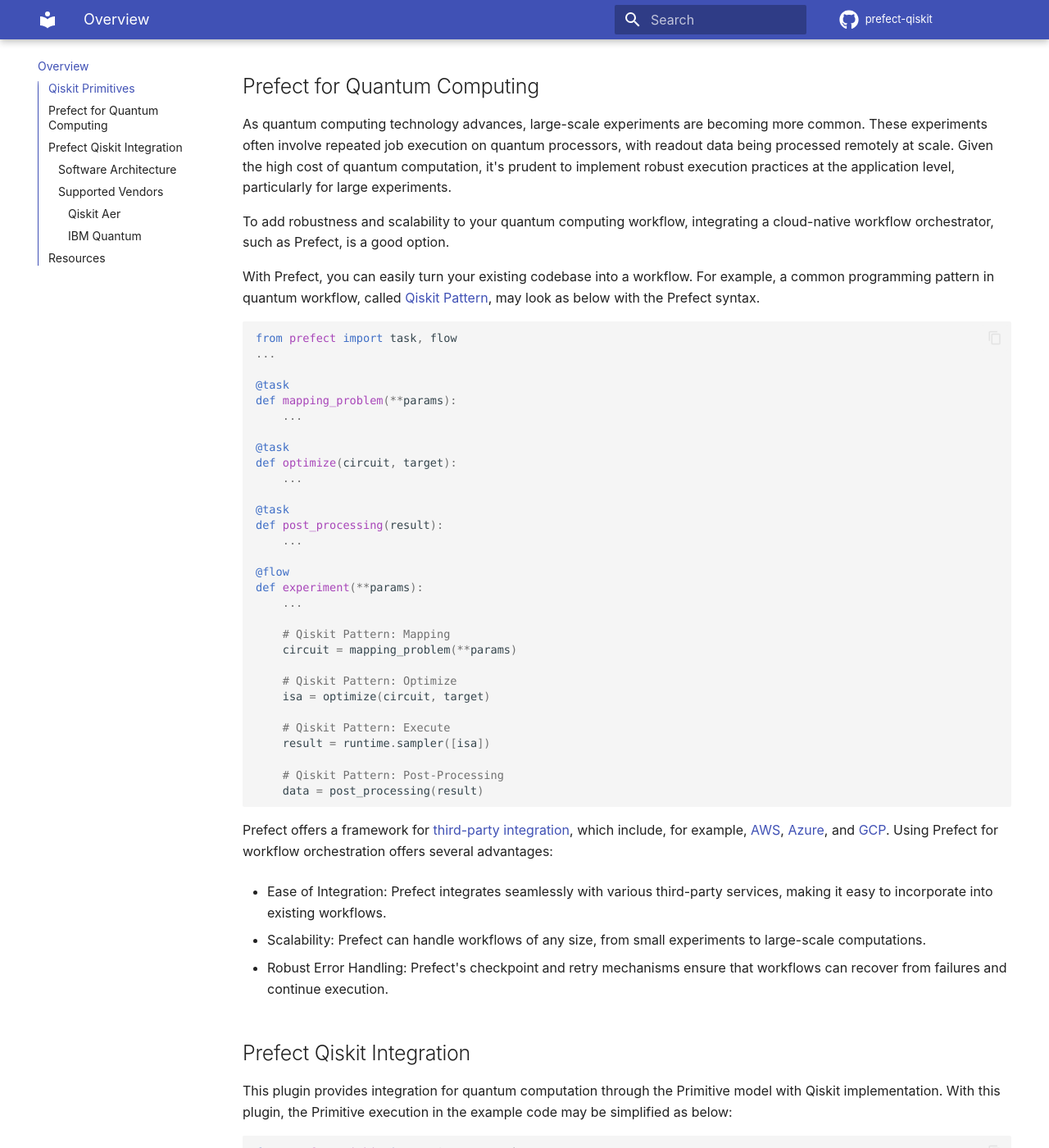
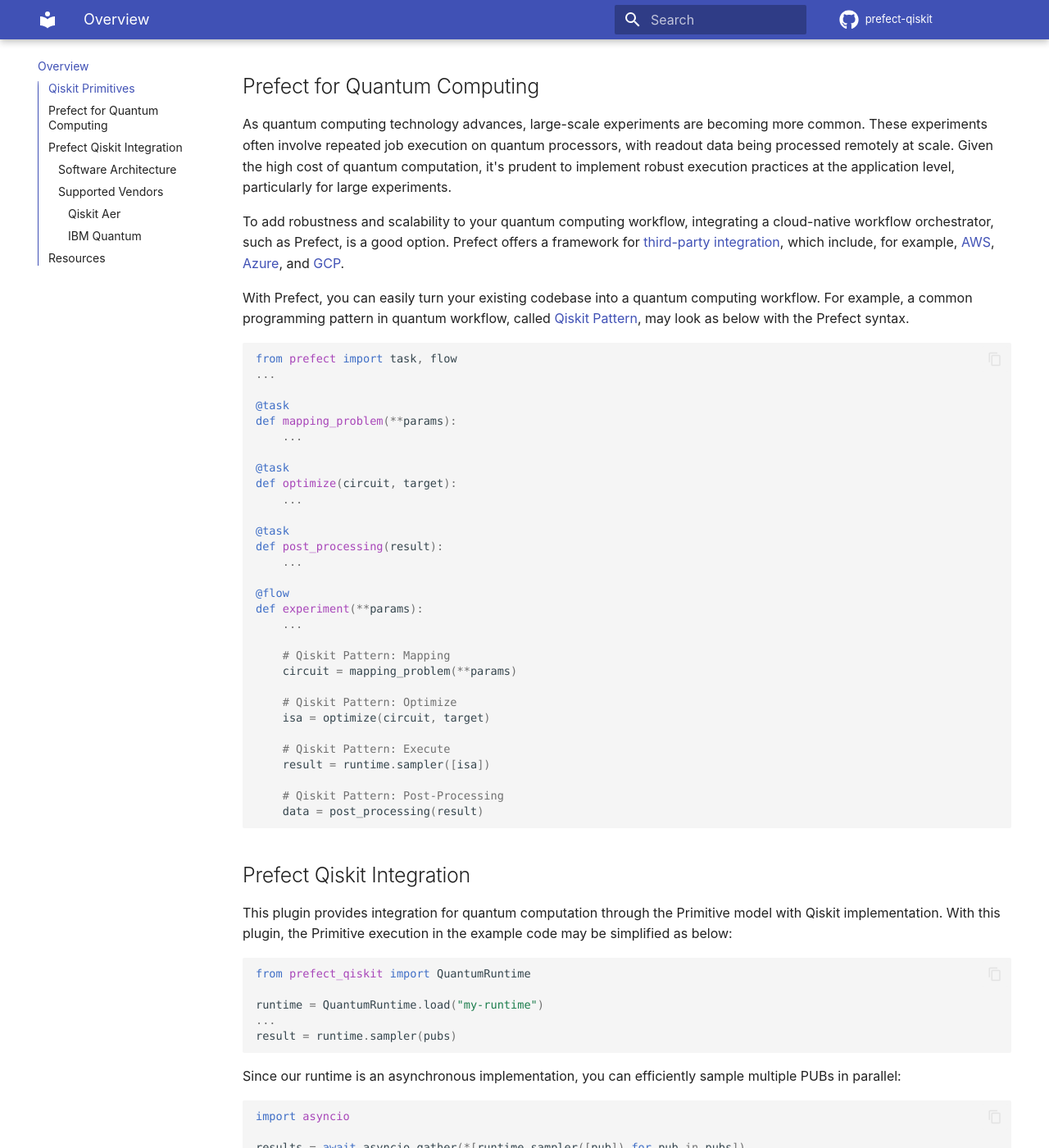
Before and after one commit to qiskit-community/prefect-qiskit, an MkDocs documentation site: the page built from docs/index.md, in a window 1280 px wide and 1400 px high, scrolled down 899 px. Shown: the whole window at 82% size. Built offline with MkDocs 1.6.1 and Material for MkDocs 9.7.7, drawn with Linux system fonts in a browser that asks for light colours; some web fonts are replaced; comment, search, counter and statistics services are not loaded.

Commit message:
final cleanup for 0.1.0

````diff
--- a/docs/index.md
+++ b/docs/index.md
@@ -29,10 +29,10 @@
 
 # Define Primitive
 primitive = BackendSamplerV2(backend=backend)
-pub = (circuit, )
+pubs = [(circuit, )]
 
 # Execute
-job = primitive.run([pub])
+job = primitive.run(pubs)
 result = job.result()
 ```
 
@@ -42,8 +42,10 @@
 Given the high cost of quantum computation, it's prudent to implement robust execution practices at the application level, particularly for large experiments.
 
 To add robustness and scalability to your quantum computing workflow, integrating a cloud-native workflow orchestrator, such as Prefect, is a good option.
+Prefect offers a framework for [third-party integration](https://docs.prefect.io/integrations/integrations),
+which include, for example, [AWS](https://docs.prefect.io/integrations/prefect-aws), [Azure](https://docs.prefect.io/integrations/prefect-azure), and [GCP](https://docs.prefect.io/integrations/prefect-gcp).
 
-With Prefect, you can easily turn your existing codebase into a workflow.
+With Prefect, you can easily turn your existing codebase into a quantum computing workflow.
 For example, a common programming pattern in quantum workflow, called [Qiskit Pattern](https://docs.quantum.ibm.com/guides/intro-to-patterns), may look as below with the Prefect syntax.
 
 ```python
@@ -78,20 +80,6 @@
     # Qiskit Pattern: Post-Processing
     data = post_processing(result)
 ```
-
-
-Prefect offers a framework for [third-party integration](https://docs.prefect.io/integrations/integrations),
-which include, for example, [AWS](https://docs.prefect.io/integrations/prefect-aws), [Azure](https://docs.prefect.io/integrations/prefect-azure), and [GCP](https://docs.prefect.io/integrations/prefect-gcp).
-Using Prefect for workflow orchestration offers several advantages:
-
-* Ease of Integration:
-  Prefect integrates seamlessly with various third-party services, making it easy to incorporate into existing workflows.
-
-* Scalability:
-  Prefect can handle workflows of any size, from small experiments to large-scale computations.
-
-* Robust Error Handling:
-  Prefect's checkpoint and retry mechanisms ensure that workflows can recover from failures and continue execution.
 
 ## Prefect Qiskit Integration
 
--- a/prefect_qiskit/VERSION.txt
+++ b/prefect_qiskit/VERSION.txt
@@ -1 +1 @@
-0.1.dev5+unknown
+0.1.0
````
Also changed, not shown: pyproject.toml (+1 -9 lines), 1 other file.
